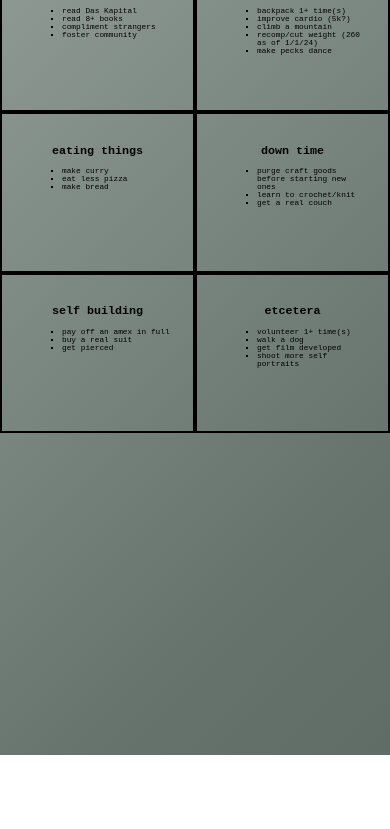
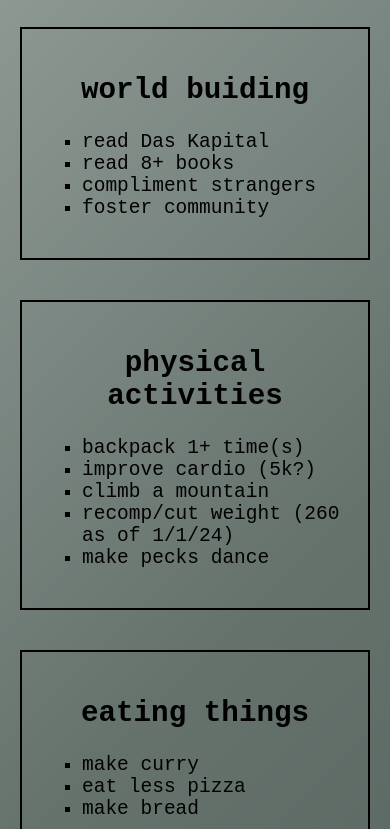
Before and after one commit to jd-andrews/2024goals, a plain HTML site: page index.html in a window 390 px wide. Shown: the part 89-918 px from the top of the page. Before the commit the page ends 844 px from the top, so only its background shows below. Drawn offline with Linux system fonts and the light colour scheme.

Commit message:
mobile styling

```diff
--- a/index.html
+++ b/index.html
@@ -20,7 +20,7 @@
   </head>
   <body>
     <header>
-      <div class="h2024"><h1>2024 Goals</h1></div>
+      <div class="h2024"><h1>2024 goals</h1></div>
     </header>
     <div class="resolutions div2">
       <h2>world buiding</h2>
--- a/styles.css
+++ b/styles.css
@@ -7,7 +7,7 @@ body {
   grid-column-gap: 0px;
   grid-row-gap: 0px;
   font-family: monospace;
-  font-size: 2vw;
+  font-size: 2.5vw;
   background: linear-gradient(-45deg, #444d49, #66736d, #b1bab6, #8b9892);
   background-size: 400% 400%;
   animation: infiniwaves 15s ease infinite;
@@ -48,6 +48,7 @@ ul {
 .resolutions {
   border: 2px solid black;
   padding: 20px;
+  margin: 20px;
   /* border-radius: 5px; */
 }
 
@@ -75,3 +76,33 @@ h2 {
     justify-content: space-evenly;
   }
 }
+
+@media (max-width: 777px) {
+  body {
+    grid-template-columns: 1fr;
+    grid-template-rows: 0.25fr repeat(6, 1fr);
+    font-size: 5vw;
+  }
+
+  header {
+    grid-area: 1 / 1 / 2 / 2;
+  }
+  .div2 {
+    grid-area: 2 / 1 / 3 / 2;
+  }
+  .div3 {
+    grid-area: 3 / 1 / 4 / 2;
+  }
+  .div4 {
+    grid-area: 4 / 1 / 5 / 2;
+  }
+  .div5 {
+    grid-area: 5 / 1 / 6 / 2;
+  }
+  .div6 {
+    grid-area: 6 / 1 / 7 / 2;
+  }
+  .div7 {
+    grid-area: 7 / 1 / 8 / 2;
+  }
+}
```
